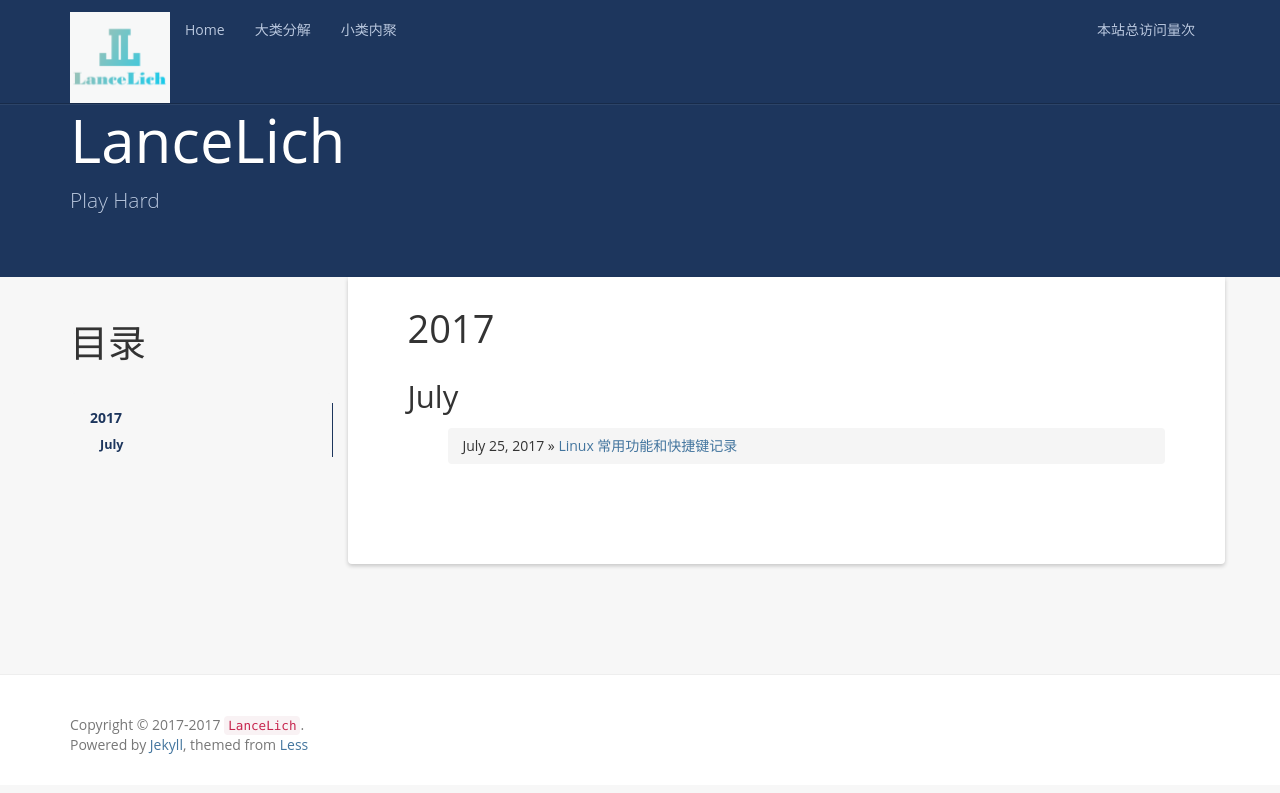
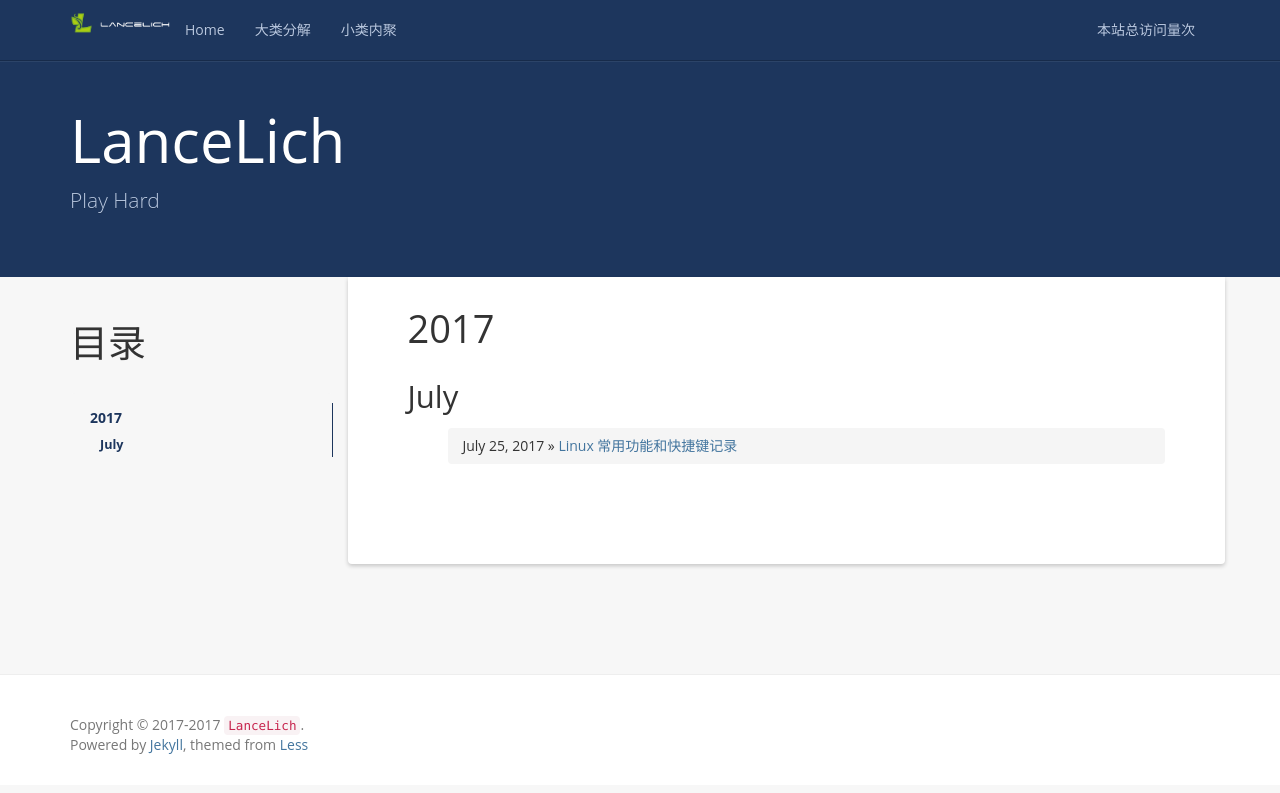
Before and after one commit to LanceLich/LanceLich.github.io, a Jekyll site: the page built from index.html, in a window 1280 px wide. Shown: the top 793 px of the page. Built offline with Jekyll 4.4.1, drawn with Linux system fonts in a browser that asks for light colours; nearby versions of some CDN libraries; the list of posts is cut into pages by our own code; comment, search, counter and statistics services are not loaded.

Commit message:
change logo

```diff
--- a/_includes/header.html
+++ b/_includes/header.html
@@ -7,7 +7,7 @@
         <span class="icon-bar"></span>
       </button>
       <a href="/" class="navbar-brand">
-        <img src="{{ '/styles/images/lancelich_logo.png' | prepend: site.baseurl }}">
+        <img src="{{ '/styles/images/logo.png' | prepend: site.baseurl }}">
       </a>
     </div>
     <nav class="collapse navbar-collapse bs-navbar-collapse" role="navigation">
```
Also changed, not shown: styles/images/logo.png (added).
